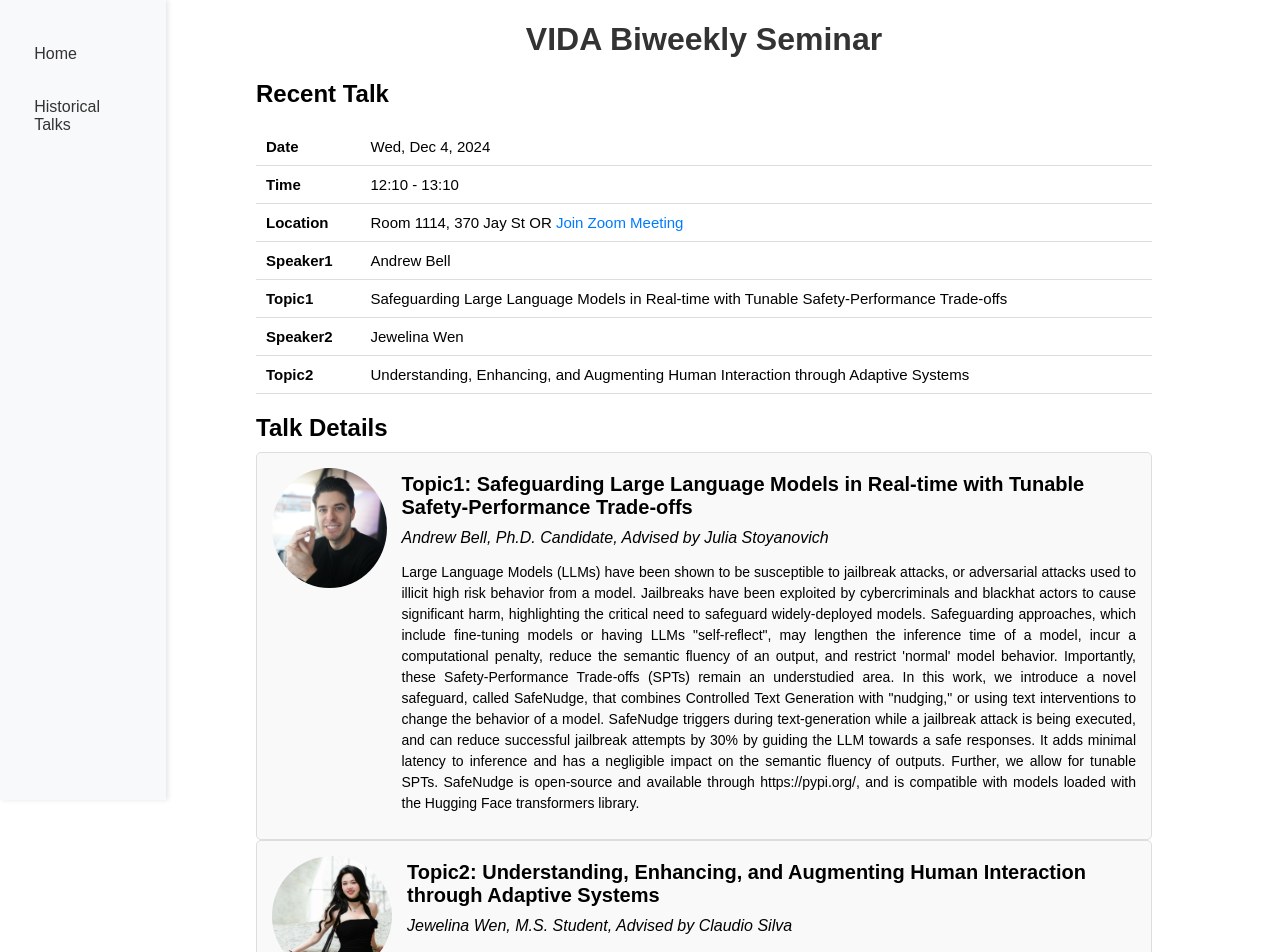
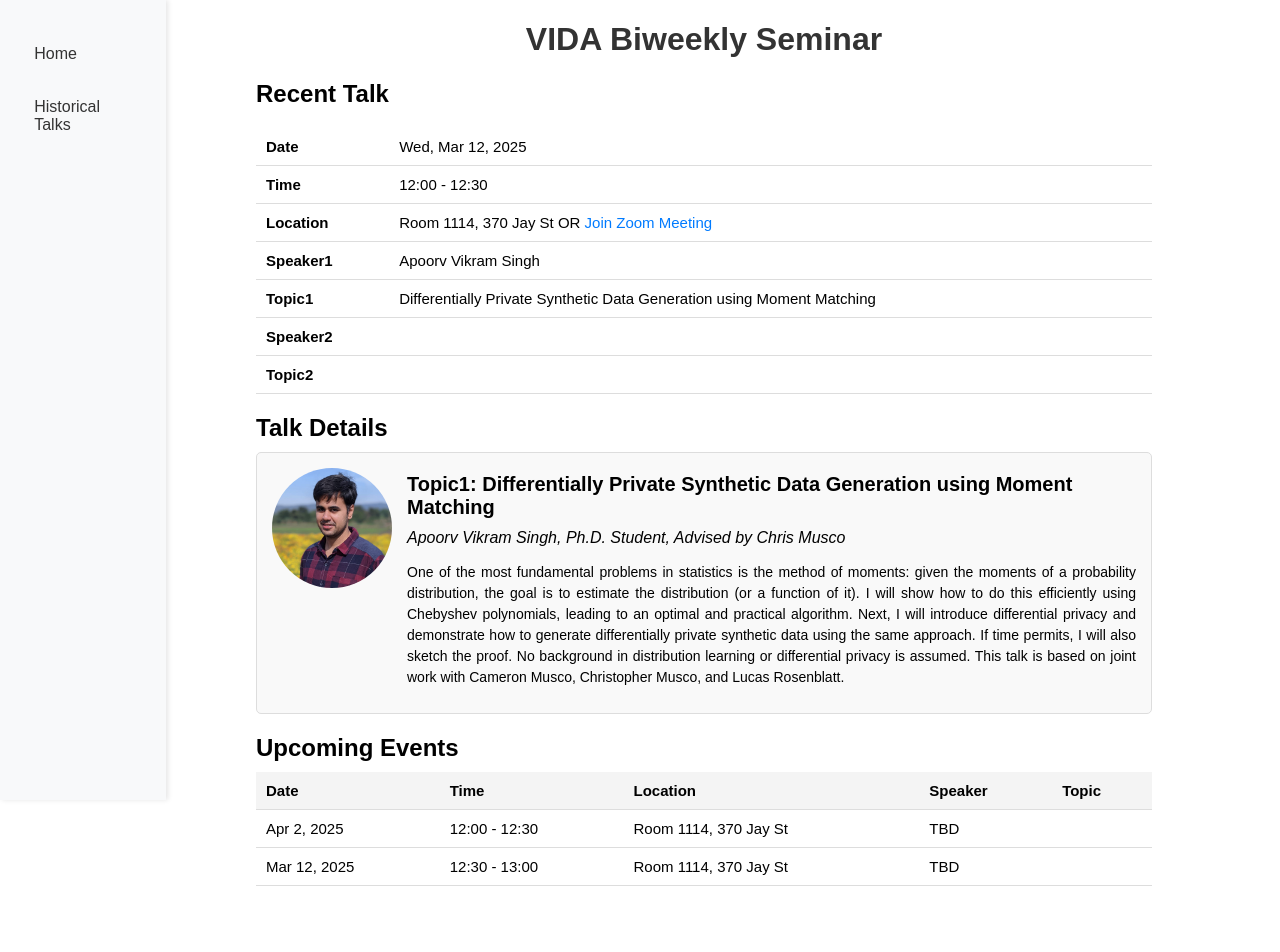
Before and after one commit to VIDAseminar/VIDAseminar.github.io, a React (Create React App) app: page / in a window 1280 px wide. Shown: the top 952 px of the page. After the commit the page ends 924 px from the top, so only its background shows below. Built offline with nearby package versions, Linux system fonts and the light colour scheme.

Commit message:
:sparkles: mar12

```diff
--- a/src/components/TalkDetails/TalkDetails.jsx
+++ b/src/components/TalkDetails/TalkDetails.jsx
@@ -14,14 +14,14 @@ function TalkDetails({ details }) {
                     <p className="abstract">{details.abstract1}</p>
                 </div>
             </div>
-            <div className="poster">
+            {/* <div className="poster">
                 <img src={details.image2} alt={`${details.researcher2}'s portrait`} className="speaker-photo" />
                 <div className="details">
                     <h3>{details.title2}</h3>
                     <p className="researcher">{details.researcher2}</p>
                     <p className="abstract">{details.abstract2}</p>
                 </div>
-            </div>
+            </div> */}
 
         </div>
     );
--- a/src/components/data.js
+++ b/src/components/data.js
@@ -1,41 +1,42 @@
 // src/data.js
 
 export const nextTalk = {
-  date: "Wed, Dec 4, 2024",
-  time: "12:10 - 13:10",
+  date: "Wed, Mar 12, 2025",
+  time: "12:00 - 12:30",
   location: "Room 1114, 370 Jay St",
   zoomLink: "https://nyu.zoom.us/j/95901395759",
-  speaker1: "Andrew Bell",
-  topic1: "Safeguarding Large Language Models in Real-time with Tunable Safety-Performance Trade-offs",
-  speaker2: "Jewelina Wen",
-  topic2: "Understanding, Enhancing, and Augmenting Human Interaction through Adaptive Systems",
+  speaker1: "Apoorv Vikram Singh",
+  topic1:
+    "Differentially Private Synthetic Data Generation using Moment Matching",
+  // speaker2: "",
+  // topic2: "",
 };
 
 export const talkDetails = {
   title1: "Topic1: " + nextTalk.topic1,
-  researcher1: `${nextTalk.speaker1}, Ph.D. Candidate, Advised by Julia Stoyanovich`,
-  image1: "./images/Andrew.JPG",
+  researcher1: `${nextTalk.speaker1}, Ph.D. Student, Advised by Chris Musco`,
+  image1: "./images/apoorv.jpeg",
   abstract1:
-    "Large Language Models (LLMs) have been shown to be susceptible to jailbreak attacks, or adversarial attacks used to illicit high risk behavior from a model. Jailbreaks have been exploited by cybercriminals and blackhat actors to cause significant harm, highlighting the critical need to safeguard widely-deployed models. Safeguarding approaches, which include fine-tuning models or having LLMs \"self-reflect\", may lengthen the inference time of a model, incur a computational penalty, reduce the semantic fluency of an output, and restrict 'normal' model behavior. Importantly, these Safety-Performance Trade-offs (SPTs) remain an understudied area. In this work, we introduce a novel safeguard, called SafeNudge, that combines Controlled Text Generation with \"nudging,\" or using text interventions to change the behavior of a model. SafeNudge triggers during text-generation while a jailbreak attack is being executed, and can reduce successful jailbreak attempts by 30% by guiding the LLM towards a safe responses. It adds minimal latency to inference and has a negligible impact on the semantic fluency of outputs. Further, we allow for tunable SPTs. SafeNudge is open-source and available through https://pypi.org/, and is compatible with models loaded with the Hugging Face transformers library.",
+    'One of the most fundamental problems in statistics is the method of moments: given the moments of a probability distribution, the goal is to estimate the distribution (or a function of it). I will show how to do this efficiently using Chebyshev polynomials, leading to an optimal and practical algorithm. Next, I will introduce differential privacy and demonstrate how to generate differentially private synthetic data using the same approach. If time permits, I will also sketch the proof. No background in distribution learning or differential privacy is assumed. This talk is based on joint work with Cameron Musco, Christopher Musco, and Lucas Rosenblatt.',
 
-  title2: "Topic2: " + nextTalk.topic2,
-  researcher2: `${nextTalk.speaker2}, M.S. Student, Advised by Claudio Silva`,
-  image2: "./images/jewelina.JPG",
-  abstract2:
-    "By leveraging computational methods, physiological sensing, and AI-driven adaptation, I develop intelligent interfaces that dynamically respond to users' cognitive and behavioral states, optimizing experience and performance in real time. My work spans aviation, driving assistance, healthcare, and gaming, demonstrating the impact of adaptive systems across diverse domains.",
+  // title2: "Topic2: " + nextTalk.topic2,
+  // researcher2: `${nextTalk.speaker2}, M.S. Student, Advised by Claudio Silva`,
+  // image2: "./images/jewelina.JPG",
+  // abstract2:
+  //   "By leveraging computational methods, physiological sensing, and AI-driven adaptation, I develop intelligent interfaces that dynamically respond to users' cognitive and behavioral states, optimizing experience and performance in real time. My work spans aviation, driving assistance, healthcare, and gaming, demonstrating the impact of adaptive systems across diverse domains.",
 };
 
 export const upcomingTalks = [
   {
-    date: "Mar 12, 2025",
-    time: "11:00 - 11:30",
+    date: "Apr 2, 2025",
+    time: "12:00 - 12:30",
     location: "Room 1114, 370 Jay St",
     speaker: "TBD",
     topic: "",
   },
   {
     date: "Mar 12, 2025",
-    time: "11:30 - 12:00",
+    time: "12:30 - 13:00",
     location: "Room 1114, 370 Jay St",
     speaker: "TBD",
     topic: "",
@@ -99,31 +100,35 @@ export const historyTalksData = [
           "https://drive.google.com/file/d/1MaszoGCBtldtvtHKSde9U8fVBTXbmeXH/view?usp=drive_link",
       },
       {
-          name: "Aécio Santos",
-          title: "Sampling-Based Sketching Methods for Correlated Data Discovery",
-          zoomLink: "https://drive.google.com/file/d/1iNOJLoltkFRHgMf3QNYkiM_tLLVt8aDB/view?usp=drive_link",
-          slidesLink: ""
-      }
-  ]
-},
-  // Additional events...
+        name: "Aécio Santos",
+        title: "Sampling-Based Sketching Methods for Correlated Data Discovery",
+        zoomLink:
+          "https://drive.google.com/file/d/1iNOJLoltkFRHgMf3QNYkiM_tLLVt8aDB/view?usp=drive_link",
+        slidesLink: "",
+      },
+    ],
+  },
   {
     date: "Feb 26, 2025",
     speakers: [
       {
         name: "Andrew Bell",
-        title: "Safeguarding Large Language Models in Real-time with Tunable Safety-Performance Trade-offs",
+        title:
+          "Safeguarding Large Language Models in Real-time with Tunable Safety-Performance Trade-offs",
+        zoomLink:
+          "https://drive.google.com/file/d/1sj2UKfmXvQJAJvR7_uTzw1T7FUsvt4hm/view?usp=sharing",
+        slidesLink: "",
+      },
+      {
+        name: "Jewelina Wen",
+        title:
+          "Understanding, Enhancing, and Augmenting Human Interaction through Adaptive Systems",
         zoomLink:
           "https://drive.google.com/file/d/1sj2UKfmXvQJAJvR7_uTzw1T7FUsvt4hm/view?usp=sharing",
         slidesLink:
-          "",
+          "https://docs.google.com/presentation/d/1JO3gsuysW5UAIDfT-2Ryde6GyALQ5lyt/edit?usp=sharing&ouid=103225470520735592499&rtpof=true&sd=true",
       },
-      {
-          name: "Jewelina Wen",
-          title: "Understanding, Enhancing, and Augmenting Human Interaction through Adaptive Systems",
-          zoomLink: "https://drive.google.com/file/d/1sj2UKfmXvQJAJvR7_uTzw1T7FUsvt4hm/view?usp=sharing",
-          slidesLink: "https://docs.google.com/presentation/d/1JO3gsuysW5UAIDfT-2Ryde6GyALQ5lyt/edit?usp=sharing&ouid=103225470520735592499&rtpof=true&sd=true"
-      }
-  ]
-},
+    ],
+  },
+  // Additional events...
 ];
```
Also changed, not shown: public/images/apoorv.jpeg (added).
